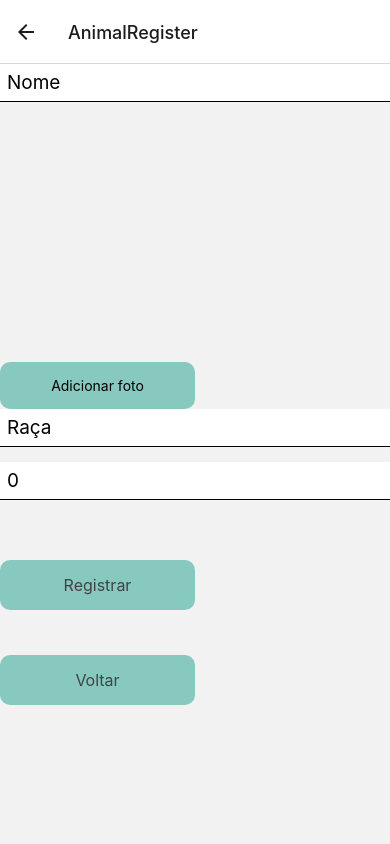
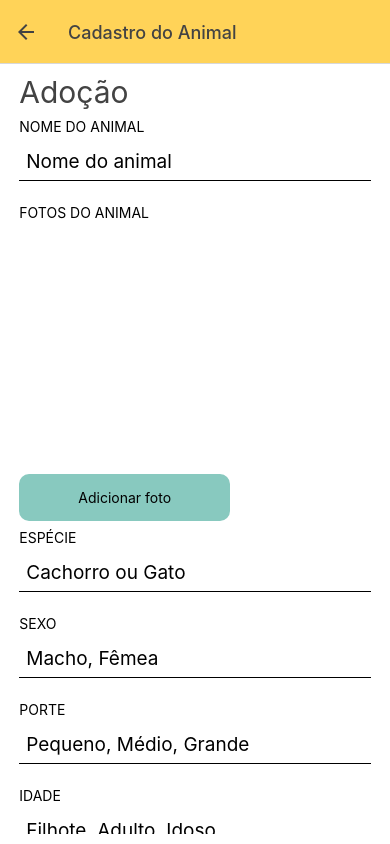
Before and after one commit to Matsaguiar/App_Meau, a React Native app in the folder App_Meau/: screen /AnimalRegister in a window 390 px wide. Built offline with nearby package versions, Linux system fonts and the light colour scheme.

Commit message:
CadastroAnimal/ScrollViews - OK

```diff
--- a/App_Meau/App.js
+++ b/App_Meau/App.js
@@ -19,17 +19,90 @@ export default function App() {
 
   return (
     <NavigationContainer>
-      <Stack.Navigator>
-        {/* <Stack.Screen name="Home" options={{headerShown:false}} component={ImageUpload} /> */}
+      <Stack.Navigator initialRouteName='Home'>
         <Stack.Screen name="Home" options={{ headerShown: false }} component={Home} />
-        <Stack.Screen name="Login" component={Login} />
-        <Stack.Screen name="Register" component={Register} />
-        <Stack.Screen name="LoginScreen" component={LoginScreen} />
-        <Stack.Screen name="ForgotPassword" component={ForgotPassword} />
-        <Stack.Screen name="AnimalRegister" component={AnimalRegister} />
-        <Stack.Screen name="ListAnimals" component={ListAnimals} />
-        <Stack.Screen name="AdoptionList" component={AdoptionList} />
-        <Stack.Screen name="AnimalPage" component={AnimalPage} />
+        {/*<Stack.Screen name="Home" options={{headerShown:false}} component={LoginHome} />*/}
+        {/*<Stack.Screen name="ImageUpload" options={{headerShown:false}} component={ImageUpload} />*/}
+        <Stack.Screen name="Login" component={Login}
+          options={{
+            title: 'Login',
+            headerStyle: {
+              backgroundColor: '#cfe9e5'
+            },
+            headerTintColor: '#434343',
+            headerShown: true
+          }}
+        />
+        <Stack.Screen name="Register" component={Register}
+          options={{
+            title: 'Cadastro Pessoal',
+            headerStyle: {
+              backgroundColor: '#cfe9e5'
+            },
+            headerTintColor: '#434343',
+            headerShown: true
+          }}
+        />
+        <Stack.Screen name="LoginScreen" component={LoginScreen}
+          options={{
+            title: 'Home',
+            headerStyle: {
+              backgroundColor: '#cfe9e5'
+            },
+            headerTintColor: '#434343',
+            headerShown: true
+          }}
+        />
+        <Stack.Screen name="ForgotPassword" component={ForgotPassword}
+          options={{
+            title: 'Esqueceu sua senha?',
+            headerStyle: {
+              backgroundColor: '#cfe9e5'
+            },
+            headerTintColor: '#434343',
+            headerShown: true
+          }}
+        />
+        <Stack.Screen name="AnimalRegister" component={AnimalRegister}
+          options={{
+            title: 'Cadastro do Animal',
+            headerStyle: {
+              backgroundColor: '#ffd358'
+            },
+            headerTintColor: '#434343',
+            headerShown: true
+          }}
+        />
+        <Stack.Screen name="ListAnimals" component={ListAnimals}
+          options={{
+            title: 'Meus Animais',
+            headerStyle: {
+              backgroundColor: '#ffd358'
+            },
+            headerTintColor: '#434343',
+            headerShown: true
+          }}
+        />
+        <Stack.Screen name="AdoptionList" component={AdoptionList}
+          options={{
+            title: 'Lista de adoção',
+            headerStyle: {
+              backgroundColor: '#ffd358'
+            },
+            headerTintColor: '#434343',
+            headerShown: true
+          }}
+        />
+        <Stack.Screen name="AnimalPage" component={AnimalPage}
+          options={{
+            title: 'Detalhes do animal',
+            headerStyle: {
+              backgroundColor: '#ffd358'
+            },
+            headerTintColor: '#434343',
+            headerShown: true
+          }}
+        />
       </Stack.Navigator>
     </NavigationContainer>
   );
--- a/App_Meau/assets/css/Css.js
+++ b/App_Meau/assets/css/Css.js
@@ -82,7 +82,7 @@ const css = StyleSheet.create({
     buttonGreen: {
       marginTop: 45,
       backgroundColor: '#88c9bf',
-      width: '50%',
+      width: '60%',
       padding: 15,
       borderRadius: 10,
       alignItems: 'center',
--- /dev/null
+++ b/App_Meau/components/Radio/index.js
@@ -0,0 +1,55 @@
+import { View, Text, TouchableOpacity, StyleSheet } from 'react-native'
+import React from 'react'
+
+export default function index({
+  options = [],
+  horizontal = false,
+  onChangeSelect,
+  selected}){
+  return (
+    <View style={horizontal ? styles.horizontal : styles.vertical}>
+      {
+        options.map((opt, index) => (
+          <TouchableOpacity
+            onPress={() => onChangeSelect(opt, index)}
+            style={[styles.optContainer, {marginLeft: horizontal ? 20 : 0, marginTop: horizontal ? 0 : 10}]}
+          >
+            <View style={styles.outLineCircle}>
+              {selected == index && <View style={styles.innerCircle}/>}
+            </View>
+            <Text style={styles.txt}>{opt}</Text>
+          </TouchableOpacity>
+        ))
+      }
+    </View>
+  )
+}
+
+const styles = StyleSheet.create({
+  horizontal: {
+    flexDirection: 'row',
+  },
+  optContainer: {
+    flexDirection: 'row',
+    alignItems: 'center',
+  },
+  outLineCircle: {
+    width: 20,
+    height: 20,
+    borderRadius: 10,
+    borderColor: '#777',
+    borderWidth: 2,
+    justifyContent: 'center',
+    alignItems: 'center'
+  },
+  innerCircle: {
+    width: 10,
+    height: 10,
+    borderRadius: 4,
+    backgroundColor: '#444',
+  },
+  txt:{
+    fontSize: 20,
+    marginLeft: 4,
+  },
+})
--- /dev/null
+++ b/App_Meau/components/index.js
@@ -0,0 +1 @@
+export {default as Radio} from './Radio';
--- a/App_Meau/views/AdoptionList.js
+++ b/App_Meau/views/AdoptionList.js
@@ -1,11 +1,12 @@
-import { Text, View, TouchableOpacity } from 'react-native'
+import { KeyboardAvoidingView, Platform, TextInput, Image, Alert, TouchableOpacity, Text, View, ScrollView } from 'react-native';
 import React from 'react'
+import { StyleSheet } from "react-native";
 import { css } from '../assets/css/Css'
 import { auth, db, storage } from '../firebase'
 import { useNavigation } from '@react-navigation/native'
 import * as ImagePicker from 'expo-image-picker';
 import { useState, useEffect } from 'react'
-import { Image, FlatList } from 'react-native'
+import { FlatList } from 'react-native'
 import Card from 'react-bootstrap/Card';
 import Button from 'react-bootstrap/Button';
 
@@ -60,24 +61,31 @@ const AdoptionList = () => {
             </TouchableOpacity>
             </Card.Body>
           </Card> */}
-
+        {
+          item.profilePicture ?
+            <Image source={{ uri: item.profilePicture }} style={{ width: 200, height: 250 }} />
+            : null
+        }
 
         <Text>Nome: {item.name}</Text>
         <Text>Idade: {item.age}</Text>
         <TouchableOpacity
-            onPress={() => navigation.navigate("AnimalPage", { animal: item})}
+          onPress={() => navigation.navigate("AnimalPage", { animal: item })}
           style={css.buttonGreen}
         >
           <Text style={css.buttonText}>Mais Detalhes</Text>
         </TouchableOpacity>
       </View>
-    )
+    );
   };
 
   return (
+    <KeyboardAvoidingView
+      behavior={Platform.OS == "ios" ? "padding" : "height"}
+      style={[css.container, specificStyle.specificConteiner]}
+    >
+      <ScrollView style={{ width: "95%" }}>
         <View>
-      <Text style={{fontSize: 25, marginBottom: 15}}>Animais para Adoção</Text>
-
           <FlatList
             data={animals}
             renderItem={renderItem}
@@ -93,7 +101,19 @@ const AdoptionList = () => {
           </TouchableOpacity>
 
         </View>
+      </ScrollView>
+    </KeyboardAvoidingView>
   )
 }
+const specificStyle = StyleSheet.create({
+  specificConteiner: {
+    backgroundColor: "#fff",
+    padding: 10
+  },
+  title: {
+    fontSize: 30,
+    color: '#434343',
+  },
+})
 
 export default AdoptionList
--- a/App_Meau/views/AnimalPage.js
+++ b/App_Meau/views/AnimalPage.js
@@ -1,6 +1,7 @@
-import { Text, View, TouchableOpacity, Alert, ScrollView } from 'react-native'
+import { Text, View, TouchableOpacity, Alert, ScrollView, KeyboardAvoidingView } from 'react-native'
 import React from 'react'
 import { css } from '../assets/css/Css'
+import { StyleSheet } from "react-native";
 import { auth, db, storage } from '../firebase'
 import { useNavigation } from '@react-navigation/native'
 import * as ImagePicker from 'expo-image-picker';
@@ -39,13 +40,16 @@ const AnimalPage = ({ route }) => {
 
 
   return (
-    <ScrollView>
+    <KeyboardAvoidingView
+      behavior={Platform.OS == "ios" ? "padding" : "height"}
+      style={[specificStyle.specificConteiner]}
+    >
       {
         route.params.animal.profilePicture ?
-        <Image source={{uri: route.params.animal.profilePicture}} style={{width: 200, height: 250}} />
-        : null
+          <Image source={{ uri: route.params.animal.profilePicture }} style={{ width: 200, height: 250 }} />
+          : null
       }
-      <Text >{route.params.animal.name}</Text>
+      <Text >Nome: {route.params.animal.name}</Text>
       <Text >Idade: {route.params.animal.age}</Text>
       <Text>Sexo: {route.params.animal.sex}</Text>
       <Text>Tamanho: {route.params.animal.size}</Text>
@@ -68,9 +72,19 @@ const AnimalPage = ({ route }) => {
       >
         <Text style={css.buttonText}>Voltar</Text>
       </TouchableOpacity>
-
-    </ScrollView>
+    </KeyboardAvoidingView>
   )
 }
 
+const specificStyle = StyleSheet.create({
+  specificConteiner: {
+    backgroundColor: "#fff",
+    padding: 10
+  },
+  title: {
+    fontSize: 30,
+    color: '#434343',
+  },
+})
+
 export default AnimalPage
--- a/App_Meau/views/AnimalRegister.js
+++ b/App_Meau/views/AnimalRegister.js
@@ -1,33 +1,34 @@
-import { Text, View, TouchableOpacity, TextInput, Alert, ScrollView } from 'react-native'
+import { KeyboardAvoidingView, Platform, TextInput, Image, Alert, TouchableOpacity, Text, View, ScrollView } from 'react-native';
 import React from 'react'
+import { StyleSheet } from "react-native";
 import { useState } from 'react'
 import { css } from '../assets/css/Css'
 import { auth, db, storage } from '../firebase'
 import { useNavigation } from '@react-navigation/native'
+import Radio from '../components/Radio'
 import * as ImagePicker from 'expo-image-picker';
 import uuid from 'react-native-uuid';
-import { Image } from 'react-native'
 
-
-const AnimalRegister = () => {
+export default function AnimalRegister({ }) {
 
   const animals_collections = db.collection('Animals');
   const user_collection = db.collection('Users');
 
-  const [name, setName] = useState('')
-  const [species, setSpecies] = useState('')
-  const [size, setSize] = useState('')
-  const [breed, setBreed] = useState('')
-  const [age, setAge] = useState(0)
-  const [temperament, setTemperament] = useState('')
-  const [health, setHealth] = useState('')
-  const [needs, setNeeds] = useState('')
-  const [objects, setObjects] = useState('')
-  const [aboutAnimal, setAboutAnimal] = useState('')
+  const [name, setName] = useState('');
+  const [species, setSpecies] = useState('');
+  const [sex, setSex] = useState('');
+  const [size, setSize] = useState('');
+  const [age, setAge] = useState('');
+  const [temperament, setTemperament] = useState('');
+  const [health, setHealth] = useState('');
+  const [history, setHistory] = useState('');
+  const [sick, setSick] = useState(false);
+  const [adoption, setAdoption] = useState('');
 
   const [image, setImage] = useState(null);
   const [imageUuid, setImageUuid] = useState('');
 
+  const [selected, setSelected] = useState(0);
   const navigation = useNavigation()
 
   const goBack = () => {
@@ -53,9 +54,16 @@ const AnimalRegister = () => {
     animals_collections.doc(name)
       .set({
         name: name,
-        breed: breed,
-        age: parseInt(age),
-        owner: db.collection('Users').doc(auth.currentUser?.email),
+        species: species,
+        sex: sex,
+        size: size,
+        age: age,
+        temperament: temperament,
+        health: health,
+        sick: sick,
+        history: history,
+        adoption: !adoption,
+        tutor: db.collection('Users').doc(auth.currentUser?.email),
         profilePicture: imageUrl,
       })
       .then(() => {
@@ -70,8 +78,15 @@ const AnimalRegister = () => {
       .collection("Meus_animais").add({
         animal_ref: animals_collections.doc(name),
         name: name,
-        breed: breed,
-        age: parseInt(age),
+        species: species,
+        sex: sex,
+        size: size,
+        age: age,
+        temperament: temperament,
+        health: health,
+        sick: sick,
+        history: history,
+        adoption: !adoption,
         profilePicture: imageUrl,
       })
       .then(() => {
@@ -80,9 +95,7 @@ const AnimalRegister = () => {
       .catch((error) => {
         console.error("Erro atualizando DB: ", error);
       });
-
   }
-
 
   let openImagePickerAsync = async () => {
 
@@ -116,16 +129,23 @@ const AnimalRegister = () => {
   }
 
   return (
-
-    <ScrollView /*style={css.container}*/>
-
+    <KeyboardAvoidingView
+      behavior={Platform.OS == "ios" ? "padding" : "height"}
+      style={[css.container, specificStyle.specificConteiner]}
+    >
+      <ScrollView style={{ width: "95%" }}>
+        <Text style={specificStyle.title}>Adoção</Text>
+        <View>
+          <Text style={[css.separator, css.yellowText]}>NOME DO ANIMAL</Text>
           <TextInput style={css.loginInput}
-        placeholder="Nome"
+            placeholder='Nome do animal'
             value={name}
-        onChangeText={(text) => setName(text)}
+            onChangeText={value => {
+              setName(value)
+            }}
           />
-
-      {image !== '' ? <Image source={{ uri: image }} style={{ width: 200, height: 200 }}/> : null }
+          <Text style={[css.separator, css.yellowText]}>FOTOS DO ANIMAL</Text>
+          {image !== '' ? <Image source={{ uri: image }} style={{ width: 200, height: 200 }} /> : null}
 
           <TouchableOpacity
             style={css.buttonGreen}
@@ -133,39 +153,113 @@ const AnimalRegister = () => {
           >
             <Text>Adicionar foto</Text>
           </TouchableOpacity>
+          <Text style={[css.separator, css.yellowText]}>ESPÉCIE</Text>
+          <TextInput style={css.loginInput}
+            placeholder='Cachorro ou Gato'
+            value={species}
+            onChangeText={value => {
+              setSpecies(value)
+            }}
+          />
+          <Text style={[css.separator, css.yellowText]}>SEXO</Text>
+          <TextInput style={css.loginInput}
+            placeholder='Macho, Fêmea'
+            value={sex}
+            onChangeText={value => {
+              setSex(value)
+            }}
+          />
+          <Text style={[css.separator, css.yellowText]}>PORTE</Text>
+          <TextInput style={css.loginInput}
+            placeholder='Pequeno, Médio, Grande'
+            value={size}
+            onChangeText={value => {
+              setSize(value)
+            }}
+          />
+          <Text style={[css.separator, css.yellowText]}>IDADE</Text>
+          <TextInput style={css.loginInput}
+            placeholder='Filhote, Adulto, Idoso'
+            value={age}
+            onChangeText={value => {
+              setAge(value)
+            }}
+          />
+          <Text style={[css.separator, css.yellowText]}>TEMPERAMENTO</Text>
+          <TextInput style={css.loginInput}
+            placeholder='Brincalhão, Tímido, calmo, guarda, amoroso, preguiçoso'
+            value={temperament}
+            onChangeText={value => {
+              setTemperament(value)
+            }}
+          />
+          <Text style={[css.separator, css.yellowText]}>SAÚDE</Text>
+          <TextInput style={css.loginInput}
+            placeholder='Vacinado, vermifugado, castrado, doente'
+            value={health}
+            onChangeText={value => {
+              setHealth(value)
+            }}
+          />
+          <Text style={[css.separator, css.yellowText]}>DOENÇAS</Text>
+          <TextInput style={css.loginInput}
+            placeholder="Doeças do animal"
+            value={sick}
+            onChangeText={value => {
+              setSick(value)
+            }}
+          />
+          <Text style={[css.separator, css.yellowText]}>EXIGÊNCIAS PARA ADOÇÃO</Text>
+          <TextInput style={css.loginInput}
+            placeholder='Termo de adoção, Visita prévia ao animal, acompanhamento pós adoção'
+          />
+          <Text style={[css.separator, css.yellowText]}>SOBRE O ANIMAL</Text>
+          <TextInput style={css.loginInput}
+            placeholder="Compartilhe a história do animal"
+            value={history}
+            onChangeText={value => {
+              setHistory(value)
+            }}
+          />
+          <Text style={[css.separator, css.yellowText]}>Disponivel para Adoção?</Text>
+          <Radio
+            selected={adoption}
+            options={['Sim', 'Não']}
+            horizontal={true}
+            onChangeSelect={(opt, i) => {
+              setSelected(i)
+              setAdoption(selected)
+            }}
+          />
+        </View>
 
-
-      <TextInput style={css.loginInput}
-        placeholder="Raça"
-        value={breed}
-        onChangeText={(text) => setBreed(text)}
-      />
-
-      <TextInput style={css.loginInput}
-        placeholder="Idade"
-        value={age}
-        onChangeText={(text) => setAge(text)}
-      />
-
+        <View style={css.buttonContainer_Scroll}>
           <TouchableOpacity
             onPress={handleRegister}
-        style={css.buttonGreen}
+            style={[css.buttonYellow]}
           >
-        <Text style={css.buttonText}>Registrar</Text>
+            <Text style={css.buttonText}>Cadastrar Animal</Text>
           </TouchableOpacity>
-
           <TouchableOpacity
             onPress={goBack}
-        style={css.buttonGreen}
+            style={[css.buttonGreen]}
           >
             <Text style={css.buttonText}>Voltar</Text>
           </TouchableOpacity>
-
+        </View>
       </ScrollView>
-
-  )
-
+    </KeyboardAvoidingView>
+  );
 }
 
 
-export default AnimalRegister
+const specificStyle = StyleSheet.create({
+  specificConteiner: {
+    backgroundColor: "#fff",
+    padding: 10
+  },
+  title: {
+    fontSize: 30,
+    color: '#434343',
+  },
+})
--- a/App_Meau/views/Home.js
+++ b/App_Meau/views/Home.js
@@ -5,7 +5,7 @@ import { css } from '../assets/css/Css';
 
 const Home = () => {
   const navigation = useNavigation()
-  return(
+  return (
     //<KeyboardAvoidingView behavior={Platform.OS == "ios" ? "padding" : "height"} style={[css.container, css.bg]}>
     <KeyboardAvoidingView style={css.container}>
       <View style={css.loginLogomarca}>
@@ -28,7 +28,7 @@ const Home = () => {
           <Text style={css.buttonText}>LOGIN</Text>
         </TouchableOpacity>
       </View>
-      </KeyboardAvoidingView>
+    </KeyboardAvoidingView>
   )
 }
 
--- a/App_Meau/views/LoginScreen.js
+++ b/App_Meau/views/LoginScreen.js
@@ -1,6 +1,7 @@
-import { Text, View, TouchableOpacity, Image, ScrollView } from 'react-native'
+import { KeyboardAvoidingView, Platform, TextInput, Image, Alert, TouchableOpacity, Text, View, ScrollView } from 'react-native';
 import React, { useEffect, useState } from 'react'
 import { css } from '../assets/css/Css'
+import { StyleSheet } from "react-native";
 import { auth, db, storage } from '../firebase'
 import { useNavigation } from '@react-navigation/native'
 import * as ImagePicker from 'expo-image-picker';
@@ -84,7 +85,7 @@ const LoginScreen = () => {
     db.collection('Users').doc(auth.currentUser?.email).set({
       profilePicture: newImageUrl,
     })
-    .then( () => {
+      .then(() => {
         setUserProfilePicture(newImageUrl)
         setImage('')
       })
@@ -102,8 +103,12 @@ const LoginScreen = () => {
   }
 
   return (
-    <ScrollView /*style={css.container}*/>
-
+    <KeyboardAvoidingView
+      behavior={Platform.OS == "ios" ? "padding" : "height"}
+      style={[css.container, specificStyle.specificConteiner]}
+    >
+      <ScrollView style={{ width: "95%" }}>
+        <View style={css.loginLogomarca}>
           {
             userProfilePicture !== '' ?
               <Image source={{ uri: userProfilePicture }} style={{ width: 150, height: 200, borderRadius: 200, borderWidth: 5, borderColor: '#88c9bf', marginBottom: 10 }} />
@@ -111,6 +116,10 @@ return (
           }
 
           <Text>Bem vindo: {auth.currentUser?.email}</Text>
+        </View>
+
+
+        <View style={css.loginLogomarca}>
           <TouchableOpacity
             onPress={hendleSignOut}
             style={css.buttonGreen}
@@ -142,7 +151,7 @@ return (
           }
 
           <TouchableOpacity
-        onPress={ () => navigation.navigate('ListAnimals') }
+            onPress={() => navigation.navigate('ListAnimals')}
             style={css.buttonGreen}
           >
             <Text style={css.buttonText}>Meus Animais</Text>
@@ -161,9 +170,21 @@ return (
           >
             <Text style={css.buttonText}>Lista de Adoção</Text>
           </TouchableOpacity>
+        </View>
 
       </ScrollView>
+    </KeyboardAvoidingView>
   )
 }
+const specificStyle = StyleSheet.create({
+  specificConteiner: {
+    backgroundColor: "#fff",
+    padding: 10
+  },
+  title: {
+    fontSize: 30,
+    color: '#434343',
+  },
+})
 
 export default LoginScreen
```
Also changed, not shown: App_Meau/views/ForgotPassword.js (+13 -13 lines), App_Meau/views/ImageUpload.js (+3 -7 lines), App_Meau/views/ListAnimals.js (+8 -8 lines). Lines whose indentation alone changed are shown as unchanged.
